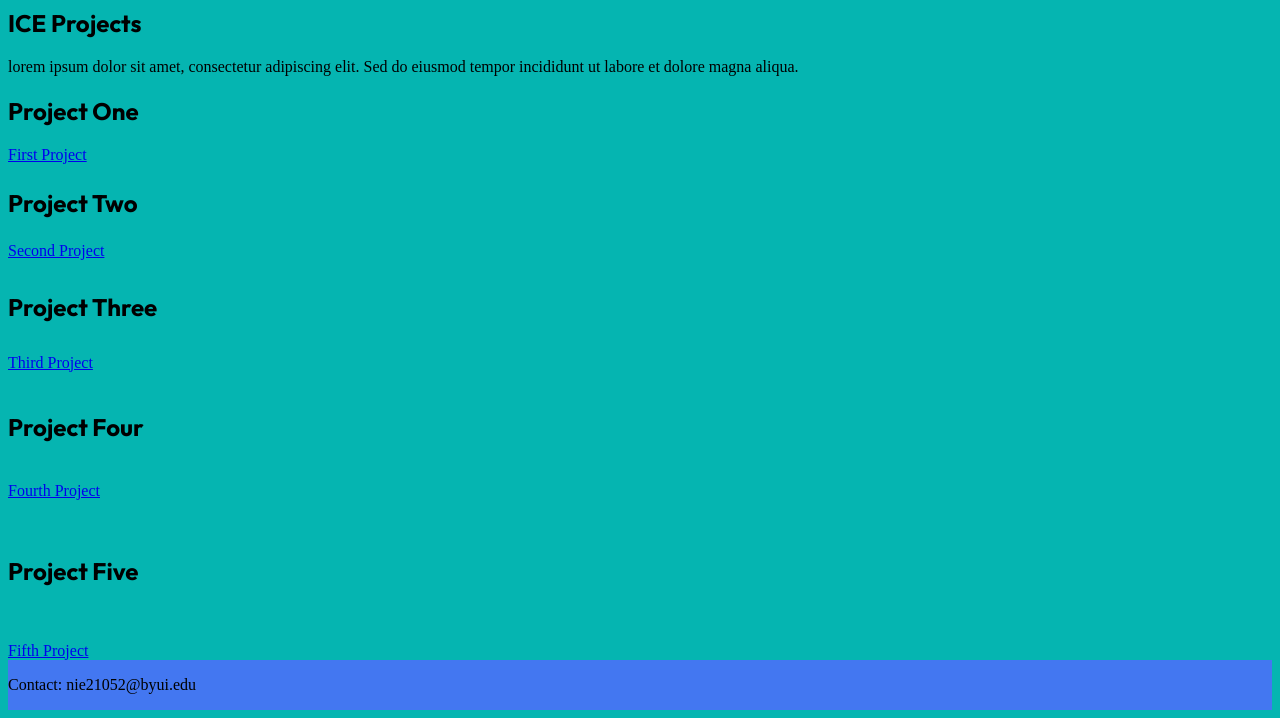
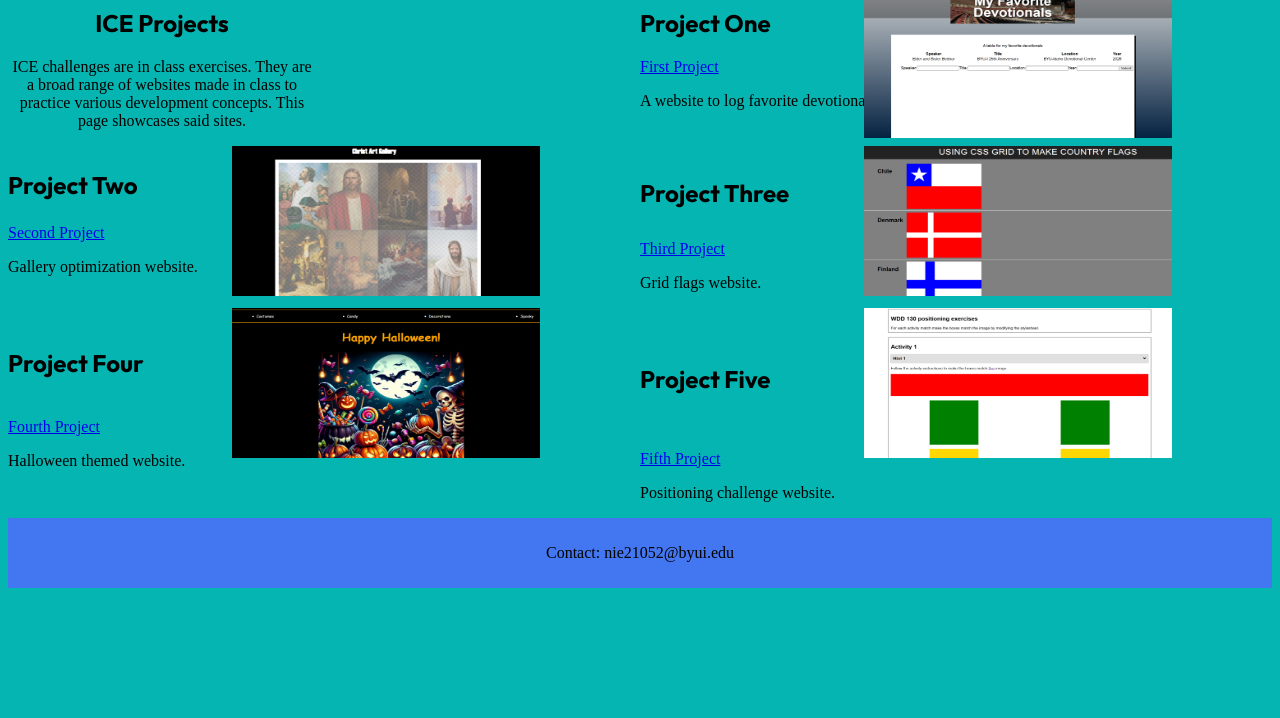
Before and after one commit to miles-nielsen/wdd130, a plain HTML site: page ice.html in a window 1280 px wide. Shown: the part 133-851 px from the top of the page. After the commit the page ends 800 px from the top, so only its background shows below. Drawn offline with Linux system fonts and the light colour scheme.

Commit message:
updated ice page

```diff
--- a/ice.html
+++ b/ice.html
@@ -20,31 +20,52 @@
         </nav>
     </header>
 
-<main class="home">
-    <section class="s1">
+<main class="page-content">
+    <section class="page-card">
+        <div class="s1">
             <h1 class="ice-title">ICE Projects</h1>
-        <p>lorem ipsum dolor sit amet, consectetur adipiscing elit. Sed do eiusmod tempor incididunt ut labore et dolore magna aliqua.</p>
+            <p id="ice-description">ICE challenges are in class exercises. They are a broad range of websites made in class to practice various development concepts. This page showcases said sites.</p>
+        </div>
     </section>
-    <section>
+    <section class="page-card">
+        <div class="page-info">
             <h2>Project One</h2>
             <a href="ice/favorite_devo/favdevo.html">First Project</a>
+            <p>A website to log favorite devotionals.</p>
+        </div>
+        <img class="project-images" src="images/devotionals.png" alt="Project One Image">
     </section>
-    <section>
+    <section class="page-card">
+        <div class="page-info">
             <h3>Project Two</h3>
             <a href="ice/gallery/gallery.html">Second Project</a>
-
+            <p>Gallery optimization website.</p>
+        </div>
+        <img class="project-images" src="images/gallery.png" alt="Project Two Image">
     </section>
-    <section>
+    <section class="page-card">
+        <div class="page-info">
             <h4>Project Three</h4>
             <a href="ice/grid_flags/flags.html">Third Project</a>
+            <p>Grid flags website.</p>
+        </div>
+        <img class="project-images" src="images/flags.png" alt="Project Three Image">
     </section>
-    <section>
+    <section class="page-card">
+        <div class="page-info">
             <h5>Project Four</h5>
             <a href="ice/halloween/index.html">Fourth Project</a>
+            <p>Halloween themed website.</p>
+        </div>
+        <img class="project-images" src="images/halloween.png" alt="Project Four Image">
     </section>
-    <section>
+    <section class="page-card">
+        <div class="page-info">
             <h6>Project Five</h6>
             <a href="ice/positioning/positioning.html">Fifth Project</a>
+            <p>Positioning challenge website.</p>
+        </div>
+        <img class="project-images" src="images/positioning.png" alt="Project Five Image">
     </section>
 </main>
 <footer>
--- a/styles/ice_style.css
+++ b/styles/ice_style.css
@@ -34,51 +34,60 @@ nav {
 }
 footer {
     background-color: #4377f1;
+    padding: 10px;
+}
+#footer {
+    text-align: center;
+}
+.page-content {
     display: grid;
-    grid-column: 1/3;
-    grid-row: 4/5;
-}
-#home {
-    display: grid;
-    grid-template-columns: 1fr 1fr;
+    grid-template-columns: repeat(4, 1fr);
+    align-items: start;
+
 }
 h1 {
-    display: grid;
-    grid-column: 1/2;
-    font-family: Outfit, serif;
-    font-size: 1.5em;
-}
-h6 {
-    display: grid;
-    grid-column: 2/3;
-    grid-row: 3/4;
     font-family: Outfit, serif;
     font-size: 1.5em;
 }
 h2 {
-    display: grid;
-    grid-column: 2/3;
     font-family: Outfit, serif;
     font-size: 1.5em;
 }
 h3 {
-    display: grid;
-    grid-column: 1/2;
-    grid-row: 2/3;
     font-family: Outfit, sans-serif;
     font-size: 1.5em;
 }
 h4 {
-    display: grid;
-    grid-column: 2/3;
-    grid-row: 2/3;
     font-family: Outfit, sans-serif;
     font-size: 1.5em;
 }
 h5 {
-    display: grid;
-    grid-column: 1/2;
-    grid-row: 3/4;
     font-family: Outfit, sans-serif;
     font-size: 1.5em;
 }
+h6 {
+    font-family: Outfit, serif;
+    font-size: 1.5em;
+}
+.project-images {
+    width: 100%;
+    height: 150px;
+    position: relative;
+    left: -100px;
+}
+.page-card {
+    grid-column: span 2;
+    display: grid;
+    grid-template-columns: 1fr 1fr;
+    gap: 1rem;
+    align-items: start;
+
+}
+.s1 {
+   text-align: center;
+}
+ice-description {
+    font-family: Fraunces, sans-serif;
+    padding-left: 20%;
+    padding-right: 20%;
+}
```
Also changed, not shown: images/devotionals.png (added), images/flags.png (added), images/gallery.png (added), images/halloween.png (added), images/positioning.png (added), styles/style.css (line endings or trailing spaces). Lines whose indentation alone changed are shown as unchanged.
